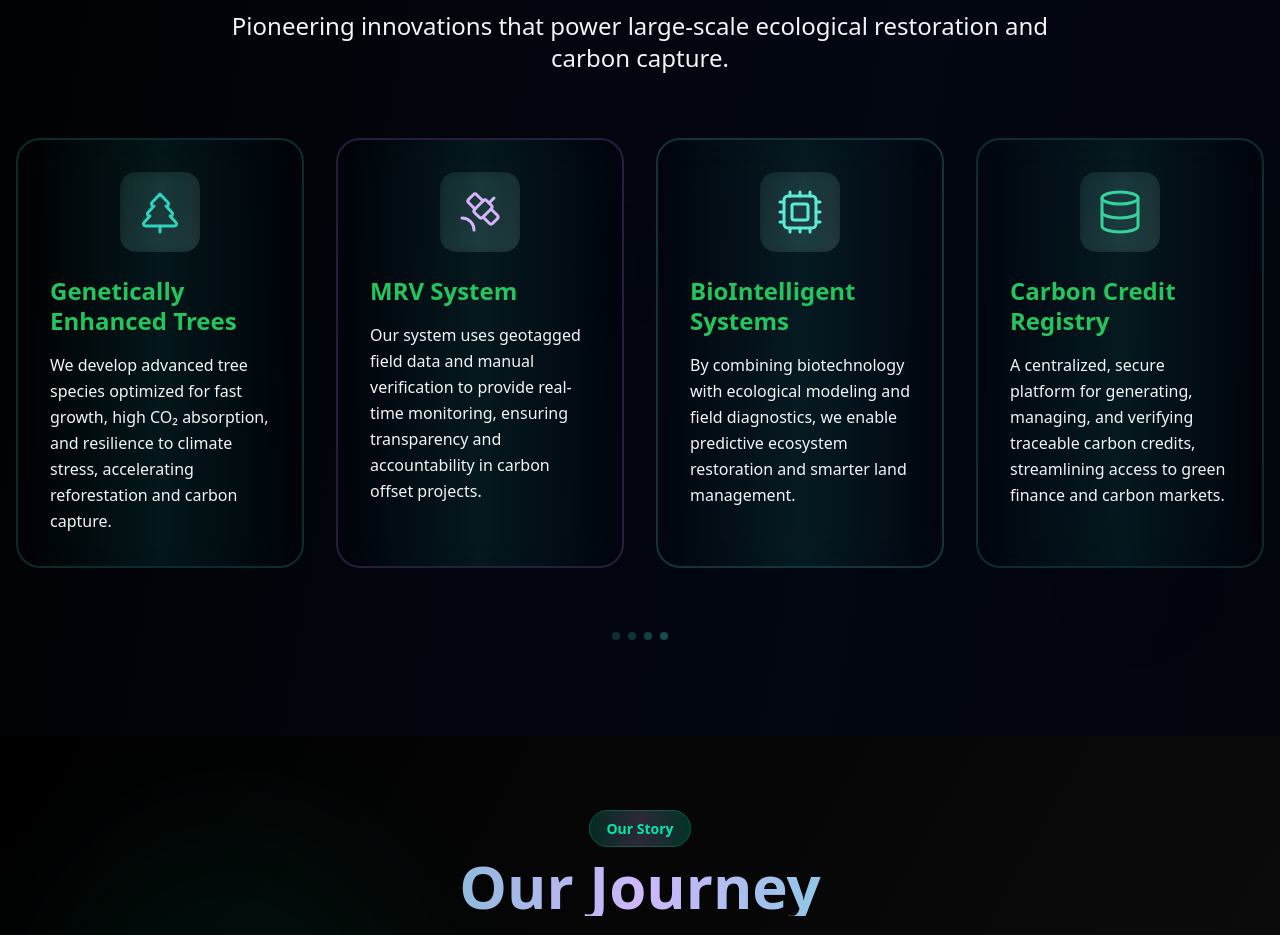
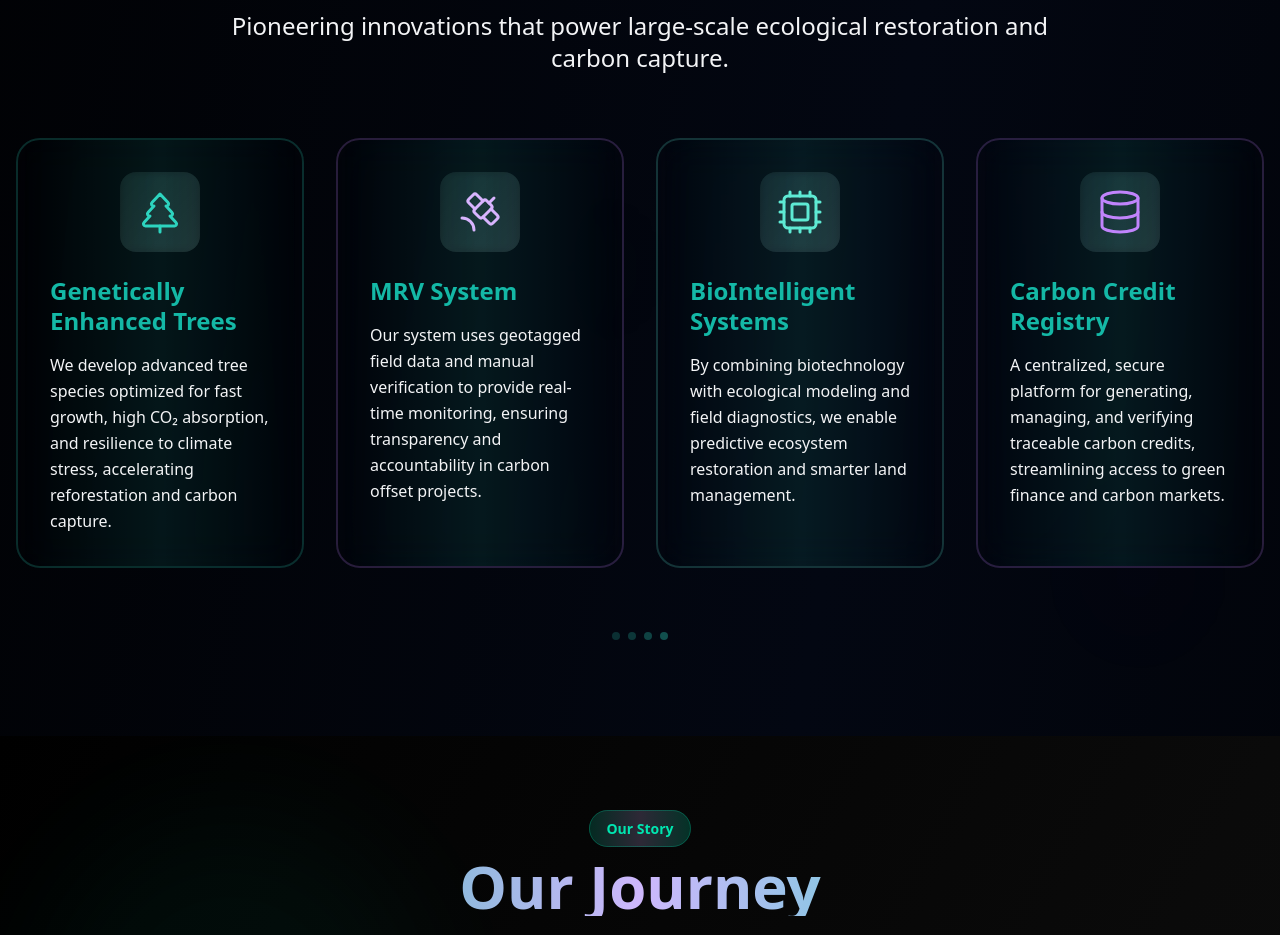
Before and after one commit to biozyncofficial-ux/biozync, a React (Vite) app: page /about in a window 1280 px wide. Shown: the part 2060-2995 px from the top of the page. Built offline with nearby package versions, Linux system fonts and the light colour scheme.

Commit message:
colour corrections

```diff
--- a/src/components/AboutBioZync/TechnologiesSection.jsx
+++ b/src/components/AboutBioZync/TechnologiesSection.jsx
@@ -41,11 +41,11 @@ const TechnologiesSection = () => {
       description:
         "A centralized, secure platform for generating, managing, and verifying traceable carbon credits, streamlining access to green finance and carbon markets.",
       icon: Database,
-      gradient: "from-emerald-500/10 via-teal-600/5 to-transparent",
-      border: "border-emerald-400/20 hover:border-emerald-400/40",
-      iconColor: "text-emerald-400 group-hover:text-emerald-300",
-      glowColor: "group-hover:drop-shadow-[0_0_20px_rgba(52,211,153,0.4)]",
-      bgOverlay: "bg-gradient-to-br from-emerald-500/5 to-transparent",
+      gradient: "from-purple-500/10 via-teal-600/5 to-transparent",
+      border: "border-purple-400/20 hover:border-purple-400/40",
+      iconColor: "text-purple-400 group-hover:text-purple-300",
+      glowColor: "group-hover:drop-shadow-[0_0_20px_rgba(52,21,153,0.9)]",
+      bgOverlay: "bg-gradient-to-br from-purple-500/5 to-transparent",
     },
   ];
 
@@ -116,7 +116,7 @@ const TechnologiesSection = () => {
                   </div>
 
                   {/* Title with enhanced typography */}
-                  <h3 className="text-2xl font-bold mb-4 leading-tight text-green-500 group-hover:text-green-600 transition-colors duration-300">
+                  <h3 className="text-2xl font-bold mb-4 leading-tight text-teal-500 group-hover:text-teal-400 transition-colors duration-300">
   {tech.title}
 </h3>
 
--- a/src/pages/Products.jsx
+++ b/src/pages/Products.jsx
@@ -373,7 +373,7 @@ export default function Products() {
             style={{ color: "white" }}
           >
             Join thousands of forward-thinking organizations already using
-            BioZync solutions to create positive environmental impact while
+            Biozync solutions to create positive environmental impact while
             achieving their sustainability goals.
           </p>
         </div>
```
